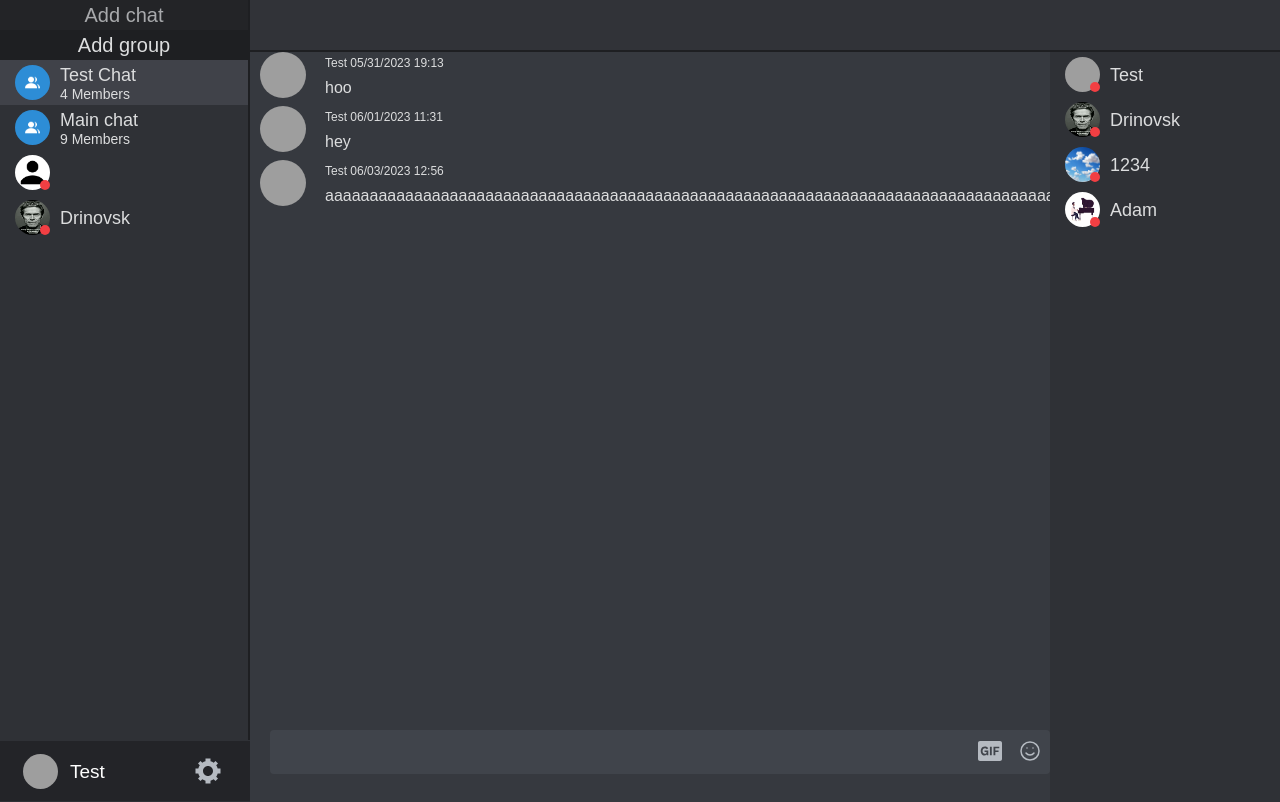
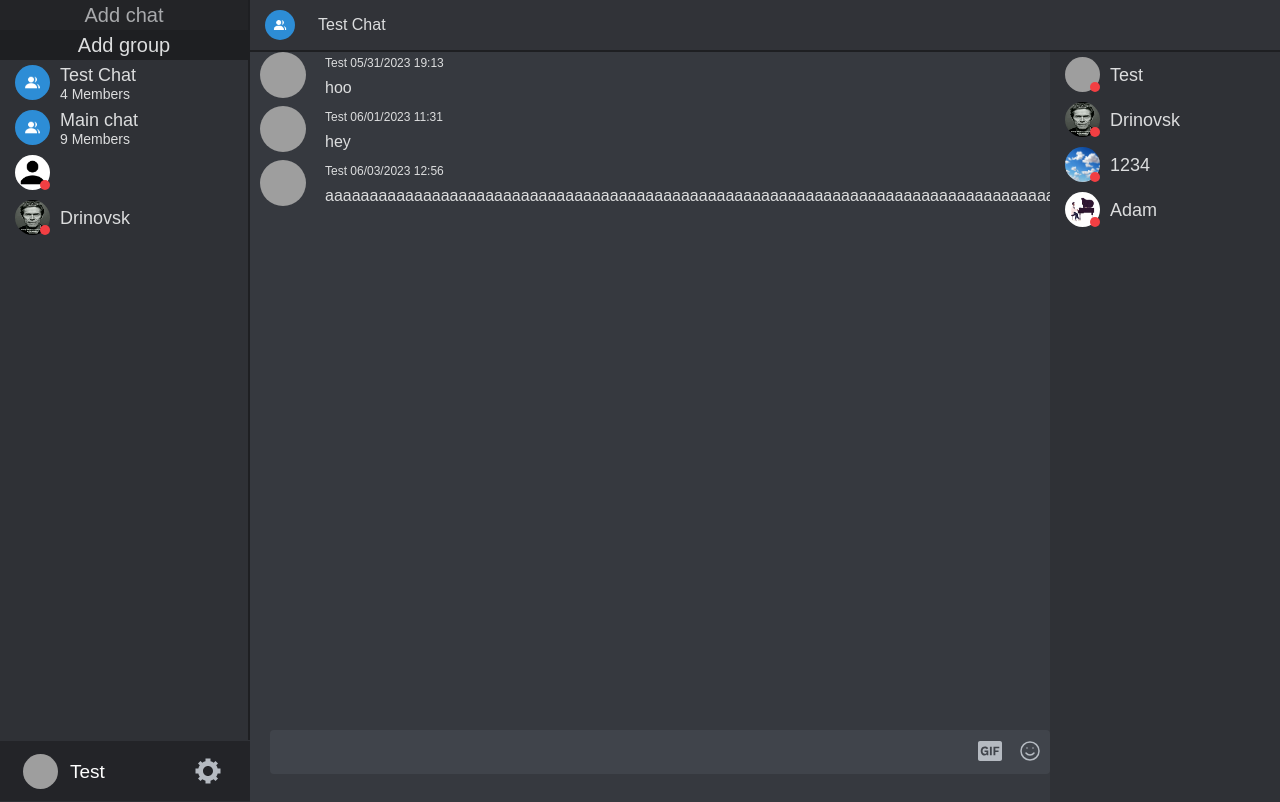
Before and after one commit to matumarucsa0/one-chat, a Flask app: page /room/2 in a window 1280 px wide. Run offline with Flask 3, Linux system fonts and the light colour scheme; a user stored in the database is signed in; some libraries are stand-ins or nearby versions; grey boxes are pictures that could not be loaded.

Commit message:
change group name, top layout

```diff
--- a/app.py
+++ b/app.py
@@ -7,6 +7,7 @@ import os
 import base64
 import random
 import time
+
 
 PATH = os.getcwd()
 
@@ -22,6 +23,7 @@ Session(app)
 
 app.config['SECRET_KEY'] = 'secret!'
 socketio = SocketIO(app, max_http_buffer_size = 1000000000)
+
 #typing status
 @socketio.on("typing")
 def typing(data):
@@ -252,7 +254,7 @@ def index(room):
     except:
         return redirect("/login")
 
-
+    room = int(room)
 
     rooms_ = conn.execute(f"SELECT id, name, img, type FROM chat_room WHERE users LIKE '%{user_id}%'").fetchall()
     rooms = []
@@ -347,7 +349,13 @@ def index(room):
     return render_template("index.html",user_id = user_id, username = username,profile_pic = profile_pic,  messages = r, emotes=emotes, room = room, rooms=rooms, group=group, group_user_amount=room_memeber_amount)
 
 
+@app.route("/change-group-name", methods=["POST"])
+def change_group_name():
+    json_data = json.loads(request.data)
 
+    conn.execute(f"UPDATE chat_room SET name='{json_data['newName']}' WHERE id={int(json_data['room'])}")
+    conn.commit()
+    return 1
 
 
 
@@ -473,4 +481,4 @@ def user_data(id):
 
 if __name__ == '__main__':
 
-    socketio.run(app, debug=True, allow_unsafe_werkzeug=True)#,
+    socketio.run(app, debug=True, allow_unsafe_werkzeug=True)#
--- /dev/null
+++ b/static/group-name-change.js
@@ -0,0 +1,46 @@
+// Wait for the page to load
+window.addEventListener('DOMContentLoaded', function() {
+    // Get the input field and submit button elements
+    let inputField = document.querySelector("input[class='current-goup-name']");
+
+    // Store the initial value of the input field
+    let initialValue = inputField.value;
+    console.log(initialValue)
+    // Add event listener for when the input field is blurred
+    inputField.addEventListener('keydown', function(e) {
+        if (e.keyCode == 13){
+            inputField.blur()
+            console.log("enter")
+        }
+    });
+
+    inputField.addEventListener('blur', function() {
+        checkChanges();
+      });
+
+    async function checkChanges() {
+      let currentValue = inputField.value;
+
+      // Compare the current value with the initial value
+      if (currentValue !== initialValue) {
+        // Display the changes in the output div
+
+        console.log(initialValue + ' => ' + currentValue)
+        await fetch("/change-group-name", {
+            "method": "POST",
+            "body": `{
+                "room": ${room},
+                "originalName": "${initialValue}",
+                "newName": "${currentValue}",
+                "user_id": "${user_id}",
+                "username": "${user}"
+            }`
+        }).then(
+            location.reload()
+            )
+
+        // You can submit the form programmatically here if needed
+        // document.getElementById('my-form').submit();
+      }
+    }
+  });
--- a/static/index.css
+++ b/static/index.css
@@ -17,6 +17,55 @@ body{
     width: 100%;
     background-color: rgb(49,51,56);
     border-bottom: 2px solid rgb(30,31,34);
+    display: grid;
+    grid-template-columns: 50px auto;
+}
+
+.top-nav-bar div{
+    display: inline-block;
+}
+
+.top-nav-bar div img{
+    height: 30px;
+    width: 30px;
+    border-radius: 50%;
+    margin-top: 10px;
+    display: inline-block;
+    margin-left: 15px;
+}
+
+.current-goup-name{
+    font-size: 16px;
+    display: inline-block;
+    padding: 5px 7px 5px 7px;
+    color: #DCDDDE;
+    margin-left: 10px;
+    margin-top: 10px;
+    margin-bottom: 10px;
+    border: 1px transparent solid;
+    border-radius: 4px;
+    outline: none;
+    background-color: transparent;
+    min-width: none;
+    width: auto;
+}
+
+.current-directchat-name{
+    color: #DCDDDE;
+    margin-left: 10px;
+    margin-top: 15.65px;
+    font-size: 16px;
+    display: inline-block;
+}
+
+.current-goup-name:hover{
+    border-color: black;
+    cursor: text;
+}
+
+.current-goup-name:active, .current-goup-name:focus{
+    background-color: #2B2D31;
+    border-color: black;
 }
 
 .main-div-group{
--- a/templates/index.html
+++ b/templates/index.html
@@ -78,7 +78,7 @@
                 </div>
                 <div class="user-info">
                     <div style="height: 60px;">
-                        <div class="user-box" onclick='onclick=show_profile("{{user_id}}")'>
+                        <div class="user-box" onclick='show_profile("{{user_id}}")'>
                             <img src="/static/profile-pic/{{profile_pic}}" alt="profile-pic">
                             <p>{{username}}</p>
                         </div>
@@ -94,6 +94,25 @@
             </div>
             <div style="display: grid; grid-template-columns: 100%;">
                 <div class="top-nav-bar">
+
+                        {% for room_name in rooms %}
+                            {% if room in room_name %}
+                            <div>
+                            <img src="{{room_name[2]}}">
+                        </div>
+                                {% if 'group' in room_name %}
+                                    <div>
+                                        <input type="text" value="{{room_name[1]}}" class="current-goup-name">
+                                    </div>
+                                {% else %}
+                                    <div>
+                                        <p class="current-directchat-name">
+                                            {{room_name[1]}}
+                                        </p>
+                                    </div>
+                                {% endif %}
+                            {% endif %}
+                        {% endfor %}
 
                 </div>
                 <div {% if group.group %}class="main-div-group"{% endif %}>
@@ -552,4 +571,5 @@
     <script src="/static/recieve.js"></script>
     <script src="/static/add_chat.js"></script>
     <script src="/static/status.js"></script>
+    <script src="/static/group-name-change.js"></script>
 </html>
```
Also changed, not shown: data.db.
